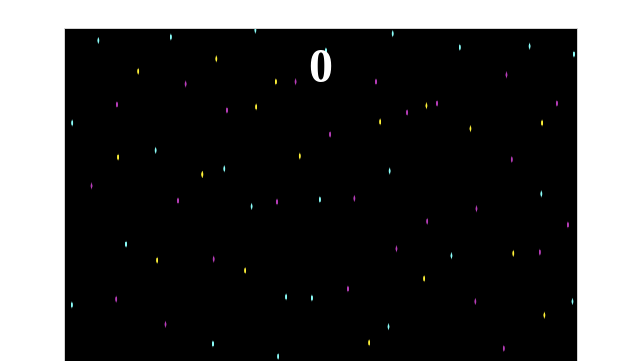
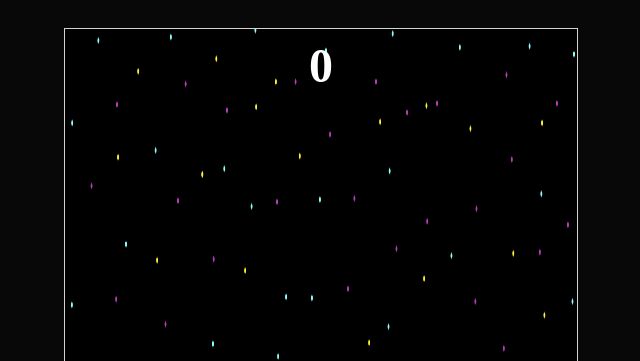
Before and after one commit to Connor-Csoky/Galaga-Remake, a plain HTML site: page index.html in a window 1280 px wide. Shown: the top 361 px of the page, without its empty margins (319-959 px from the left). Drawn offline with nearby package versions, Linux system fonts and the light colour scheme.

Commit message:
background change

```diff
--- a/galaga.css
+++ b/galaga.css
@@ -4,7 +4,8 @@
 }
 
 body {
-    background: transparent;
+    background: #080808;
+;
 }
 
 canvas {
```
